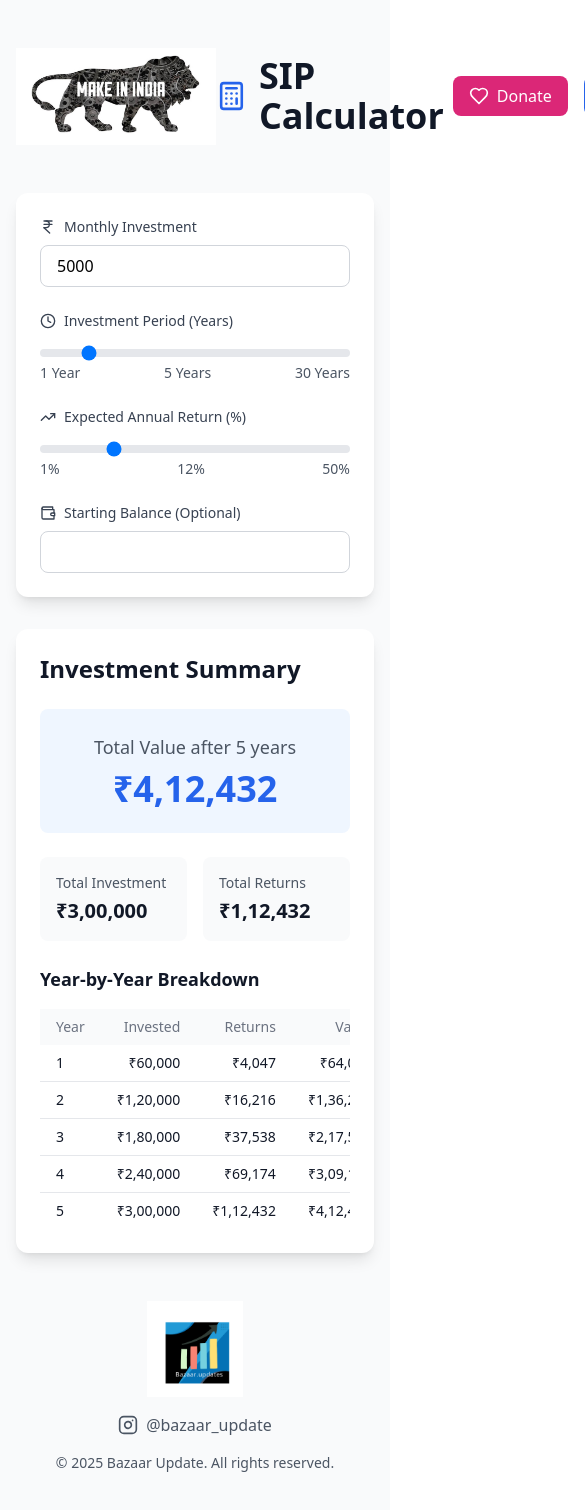
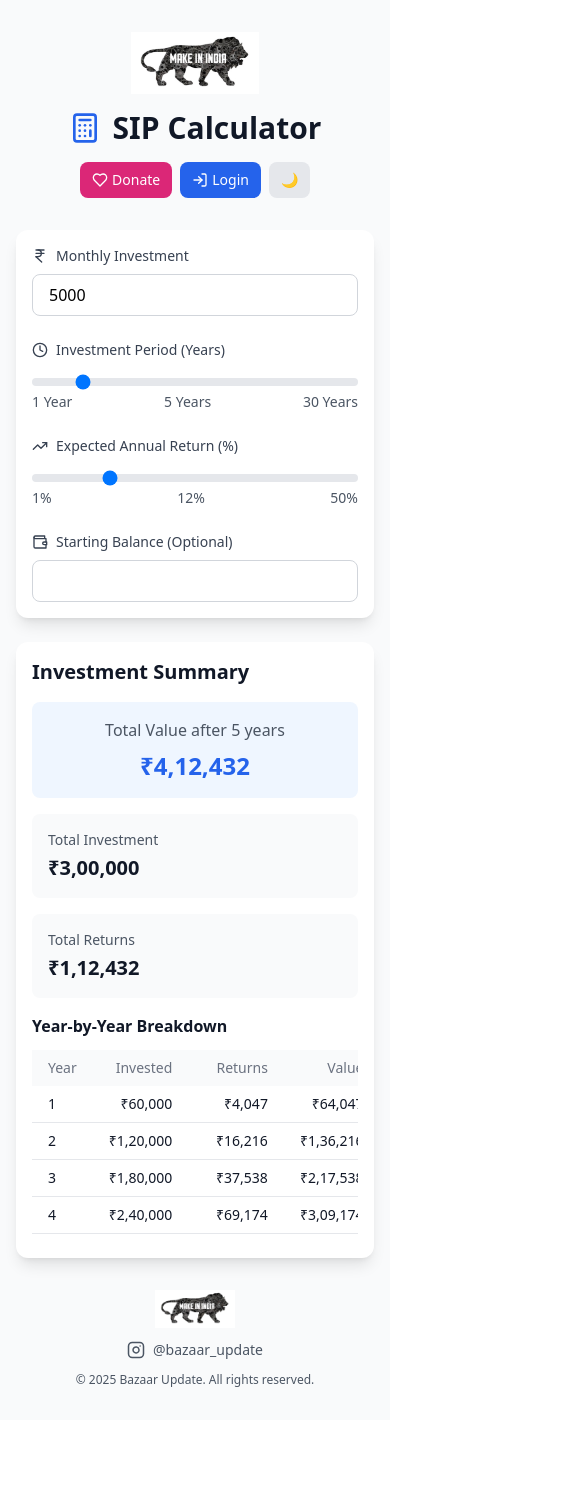
Before and after one commit to Mrk0p/sip_calculator, a React (Vite) app: page / in a window 390 px wide. Shown: the top 1510 px of the page, 585 px wide, since content can reach past the window. After the commit the page ends 1420 px from the top, so only its background shows below. Built offline with nearby package versions, Linux system fonts and the light colour scheme; no server answers.

Commit message:
update: sip calculator

```diff
--- a/src/App.tsx
+++ b/src/App.tsx
@@ -21,6 +21,7 @@ function App() {
   const [isAuthModalOpen, setIsAuthModalOpen] = useState(false);
   const [isDonationModalOpen, setIsDonationModalOpen] = useState(false);
   const [user, setUser] = useState<any>(null);
+  const [isDarkMode, setIsDarkMode] = useState(false);
 
   useEffect(() => {
     supabase.auth.getSession().then(({ data: { session } }) => {
@@ -92,44 +93,54 @@ function App() {
   };
 
   return (
-    <div className="min-h-screen bg-gray-50 dark:bg-gray-900 py-12 px-4 sm:px-6 lg:px-8">
+    <div className="min-h-screen bg-gray-50 dark:bg-gray-900 py-8 px-4 sm:py-12 sm:px-6 lg:px-8">
       <div className="max-w-7xl mx-auto">
-        <div className="flex justify-between items-center mb-12">
-          <img src="./made_in_india.png" alt="made in india logo"  width={200} height={200}/>
-          <h1 className="text-4xl font-bold text-gray-900 dark:text-white flex items-center gap-3">
-            <Calculator className="h-10 w-10 text-blue-600" />
+        <div className="flex flex-col sm:flex-row justify-between items-center mb-8 sm:mb-12 gap-4">
+          <img
+            src="./made_in_india.png"
+            alt="made in india logo"
+            className="w-32 sm:w-40 lg:w-48 h-auto"
+          />
+          <h1 className="text-3xl sm:text-4xl font-bold text-gray-900 dark:text-white flex items-center gap-3">
+            <Calculator className="h-8 w-8 sm:h-10 sm:w-10 text-blue-600" />
             SIP Calculator
           </h1>
-          <div className="flex items-center gap-4">
+          <div className="flex items-center gap-2 sm:gap-4">
             <button
               onClick={() => setIsDonationModalOpen(true)}
-              className="flex items-center gap-2 px-4 py-2 bg-pink-600 text-white rounded-lg hover:bg-pink-700 transition-colors"
+              className="flex items-center gap-1 sm:gap-2 px-3 sm:px-4 py-2 text-sm sm:text-base bg-pink-600 text-white rounded-lg hover:bg-pink-700 transition-colors"
             >
-              <Heart size={20} />
+              <Heart size={16} className="sm:w-5 sm:h-5" />
               Donate
             </button>
             {user ? (
               <button
                 onClick={handleSignOut}
-                className="flex items-center gap-2 px-4 py-2 bg-gray-200 text-gray-700 rounded-lg hover:bg-gray-300 transition-colors"
+                className="flex items-center gap-1 sm:gap-2 px-3 sm:px-4 py-2 text-sm sm:text-base bg-gray-200 text-gray-700 rounded-lg hover:bg-gray-300 transition-colors"
               >
                 Sign Out
               </button>
             ) : (
               <button
                 onClick={() => setIsAuthModalOpen(true)}
-                className="flex items-center gap-2 px-4 py-2 bg-blue-600 text-white rounded-lg hover:bg-blue-700 transition-colors"
+                className="flex items-center gap-1 sm:gap-2 px-3 sm:px-4 py-2 text-sm sm:text-base bg-blue-600 text-white rounded-lg hover:bg-blue-700 transition-colors"
               >
-                <LogIn size={20} />
+                <LogIn size={16} className="sm:w-5 sm:h-5" />
                 Login
               </button>
             )}
+            <button
+              onClick={() => setIsDarkMode(!isDarkMode)}
+              className="flex items-center gap-2 px-3 sm:px-4 py-2 text-sm sm:text-base bg-gray-200 dark:bg-gray-700 text-gray-700 dark:text-gray-200 rounded-lg hover:bg-gray-300 dark:hover:bg-gray-600 transition-colors"
+            >
+              {isDarkMode ? '🌞' : '🌙'}
+            </button>
           </div>
         </div>
 
-        <div className="grid grid-cols-1 lg:grid-cols-2 gap-8">
+        <div className="grid grid-cols-1 gap-6 lg:grid-cols-2 lg:gap-8">
           {/* Input Section */}
-          <div className="bg-white dark:bg-gray-800 rounded-xl shadow-lg p-6">
+          <div className="bg-white dark:bg-gray-800 rounded-xl shadow-lg p-4 sm:p-6">
             <div className="space-y-6">
               <div>
                 <label className="flex items-center gap-2 text-sm font-medium text-gray-700 dark:text-gray-300 mb-2">
@@ -200,18 +211,22 @@ function App() {
           </div>
 
           {/* Results Section */}
-          <div className="bg-white dark:bg-gray-800 rounded-xl shadow-lg p-6">
-            <h2 className="text-2xl font-semibold text-gray-900 dark:text-white mb-6">Investment Summary</h2>
+          <div className="bg-white dark:bg-gray-800 rounded-xl shadow-lg p-4 sm:p-6">
+            <h2 className="text-xl sm:text-2xl font-semibold text-gray-900 dark:text-white mb-4 sm:mb-6">
+              Investment Summary
+            </h2>
 
-            <div className="space-y-6">
-              <div className="text-center p-6 bg-blue-50 dark:bg-blue-900/50 rounded-lg">
-                <p className="text-lg text-gray-600 dark:text-gray-300 mb-2">Total Value after {years} years</p>
-                <p className="text-4xl font-bold text-blue-600 dark:text-blue-400">
+            <div className="space-y-4 sm:space-y-6">
+              <div className="text-center p-4 sm:p-6 bg-blue-50 dark:bg-blue-900/50 rounded-lg">
+                <p className="text-base sm:text-lg text-gray-600 dark:text-gray-300 mb-2">
+                  Total Value after {years} years
+                </p>
+                <p className="text-2xl sm:text-4xl font-bold text-blue-600 dark:text-blue-400">
                   {formatCurrency(latestValues.totalValue)}
                 </p>
               </div>
 
-              <div className="grid grid-cols-2 gap-4">
+              <div className="grid grid-cols-1 sm:grid-cols-2 gap-4">
                 <div className="p-4 bg-gray-50 dark:bg-gray-700 rounded-lg">
                   <p className="text-sm text-gray-600 dark:text-gray-300 mb-1">Total Investment</p>
                   <p className="text-xl font-semibold text-gray-900 dark:text-gray-100">
@@ -226,10 +241,12 @@ function App() {
                 </div>
               </div>
 
-              <div className="mt-6">
-                <h3 className="text-lg font-semibold text-gray-900 dark:text-white mb-4">Year-by-Year Breakdown</h3>
-                <div className="max-h-64 overflow-y-auto">
-                  <table className="min-w-full">
+              <div className="mt-4 sm:mt-6">
+                <h3 className="text-base sm:text-lg font-semibold text-gray-900 dark:text-white mb-3 sm:mb-4">
+                  Year-by-Year Breakdown
+                </h3>
+                <div className="max-h-48 sm:max-h-64 overflow-y-auto">
+                  <table className="min-w-full text-sm sm:text-base">
                     <thead className="bg-gray-50 dark:bg-gray-700">
                       <tr>
                         <th className="px-4 py-2 text-left text-sm font-medium text-gray-500 dark:text-gray-300">Year</th>
--- a/src/components/footer.tsx
+++ b/src/components/footer.tsx
@@ -3,23 +3,23 @@ import { Instagram } from 'lucide-react';
 
 function Footer() {
   return (
-    <footer className="mt-12 text-center">
-      <div className="flex flex-col items-center justify-center gap-4">
+    <footer className="mt-8 sm:mt-12 text-center px-4">
+      <div className="flex flex-col items-center justify-center gap-3 sm:gap-4">
         <img
-          src="./bazaarupdate_logo.png"
+          src="./made_in_india.png"
           alt="made in india logo"
-          className="w-24 h-auto"
+          className="w-20 sm:w-24 h-auto"
         />
         <a
-          href="https://www.instagram.com/bazaar.updates/"
+          href="https://www.instagram.com/bazaar_update/"
           target="_blank"
           rel="noopener noreferrer"
-          className="flex items-center gap-2 text-gray-600 dark:text-gray-300 hover:text-pink-600 dark:hover:text-pink-400 transition-colors"
+          className="flex items-center gap-2 text-sm sm:text-base text-gray-600 dark:text-gray-300 hover:text-pink-600 dark:hover:text-pink-400 transition-colors"
         >
-          <Instagram size={20} />
+          <Instagram size={18} className="sm:w-5 sm:h-5" />
           <span>@bazaar_update</span>
         </a>
-        <p className="text-sm text-gray-600 dark:text-gray-300">
+        <p className="text-xs sm:text-sm text-gray-600 dark:text-gray-300">
           © 2025 Bazaar Update. All rights reserved.
         </p>
       </div>
```
